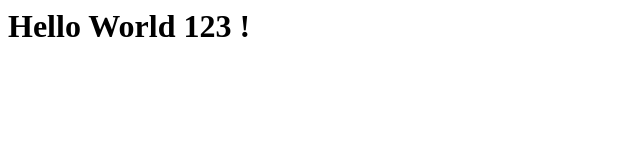
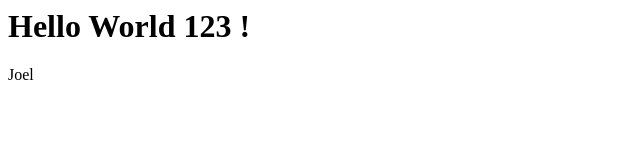
Before and after one commit to Celin-Cinnamon/Test-Project-Mango, a plain HTML site: page index.html in a window 1280 px wide. Shown: the full height of the page, 0-640 px from the left. Drawn offline with Linux system fonts and the light colour scheme.

Commit message:
commit-new-mango

```diff
--- a/index.html
+++ b/index.html
@@ -1,3 +1,4 @@
 <html>
   <h1>Hello World 123 !</h2>
+  <p>Joel</p>
 </html>
```
